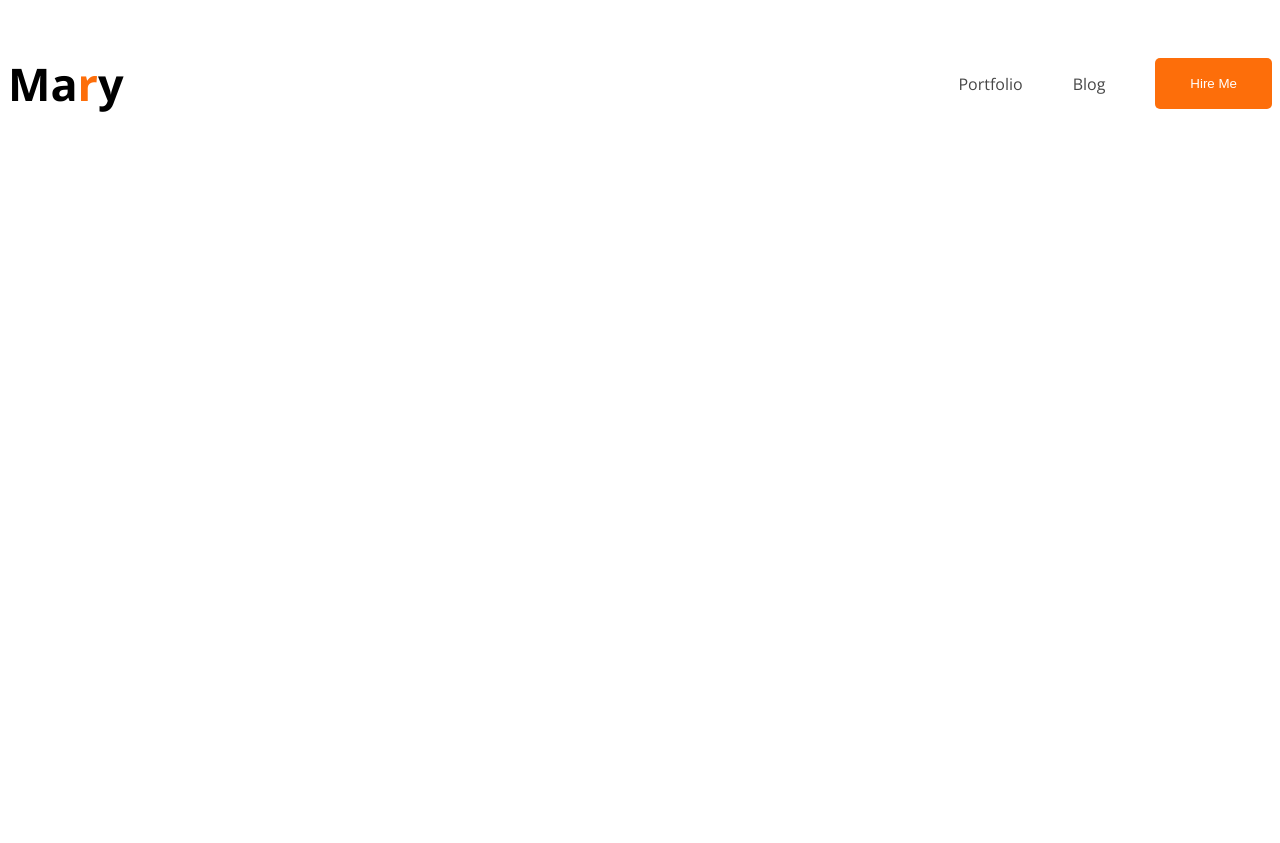
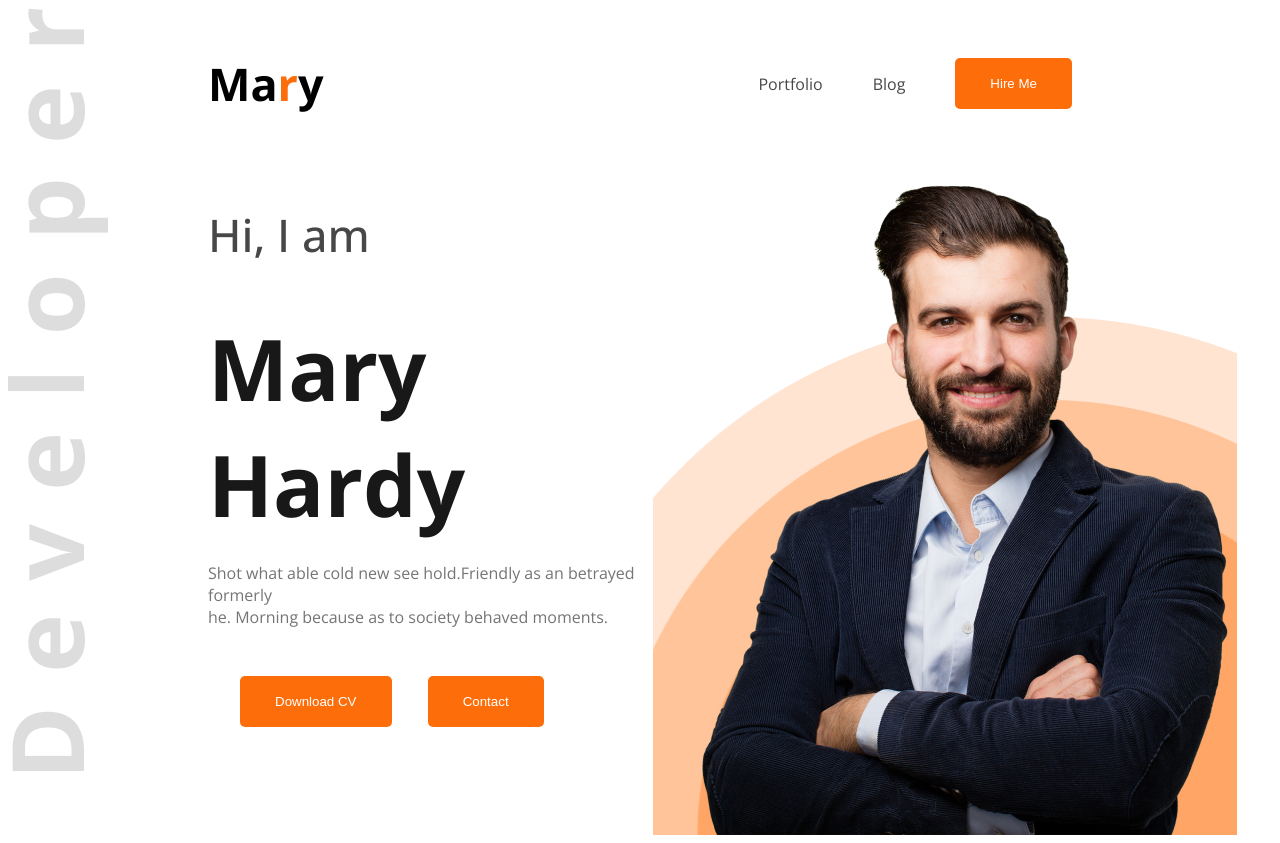
Before and after one commit to nayem-420/responsive-portfolio-resources, a plain HTML site: page index.html in a window 1280 px wide. Before the commit the page ends 800 px from the top, so only its background shows below. Drawn offline with nearby package versions, Linux system fonts and the light colour scheme.

Commit message:
added header section

```diff
--- a/index.html
+++ b/index.html
@@ -11,6 +11,7 @@
 <body class="open-sans-normal">
     <!-- this is the header part -->
     <header>
+        <div class="header">
             <!-- this is the nav section -->
             <nav>
                 <div class="nav-style display-flex">
@@ -22,6 +23,25 @@
                     </ul>
                 </div>
             </nav>
+
+            <!-- banner section -->
+            <div class="banner display-flex">
+                <div class="banner-section">
+                    <h3 class="banner-greed dark-2">Hi, I am</h3>
+                    <h2 class="banner-title dark-1">Mary Hardy</h2>
+                    <p class="banner-description dark-3">Shot what able cold new see hold.Friendly as an betrayed
+                        formerly
+                        <br>
+                        he. Morning because as to society behaved moments.
+                    </p>
+                    <div class="banner-btn">
+                        <button class="btn-primary banner-btn-1">Download CV</button>
+                        <button class="btn-primary">Contact</button>
+                    </div>
+                </div>
+                <img src="images/hardy.png" class="hardy-img" alt="">
+            </div>
+        </div>
     </header>
 
     <!-- this is the main part -->
--- a/styles/style.css
+++ b/styles/style.css
@@ -39,11 +39,19 @@
     border: none;
 }
 
+/* header section */
+.header
+{
+    background-image: url(../images/developer.png);
+    background-repeat: no-repeat;
+}
+
 /* navbar style */
 .nav-style
 {
     justify-content: space-between;
     align-items: center;
+    margin: 0 200px;
 }
 
 .nav-title
@@ -72,3 +80,41 @@ nav ul li a
 {
     text-decoration: none;
 }
+
+/* this is the banner section */
+.banner
+{
+    justify-content: space-between;
+    margin: 0 35px 0 200px;
+}
+.banner-greed
+{
+    font-size: 45px;
+    font-weight: 500;
+}
+
+.banner-title
+{
+    font-size: 85px;
+    font-weight: bold;
+    margin: 5px 0 20px 0;
+}
+
+.banner-description
+{
+    font-size: 400;
+    font-weight: 1.25rem;
+}
+
+.banner-btn-1{
+    margin: 2rem;
+}
+
+.hardy-img
+{
+    width: 585px;
+    height: 676px;
+    background-image: url(../images/header_bg.png), url(../images/header_bg.png);
+    background-repeat: no-repeat;
+    background-position: bottom;
+}
```
Lines whose indentation alone changed are shown as unchanged.
